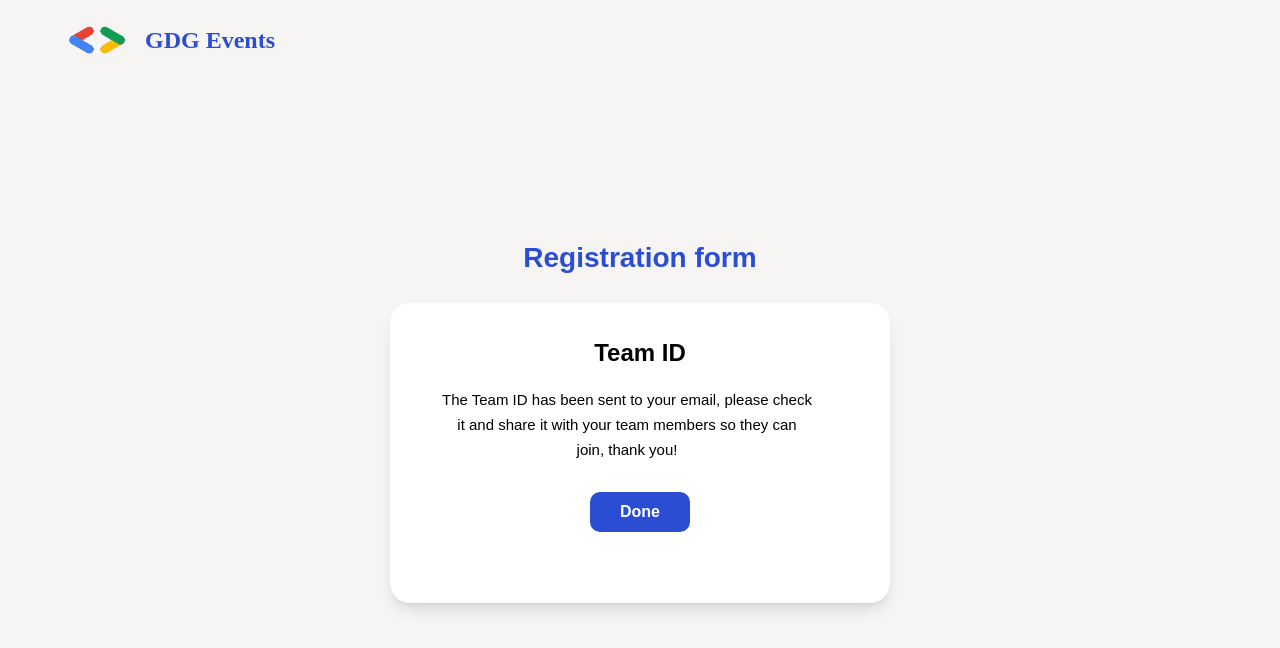
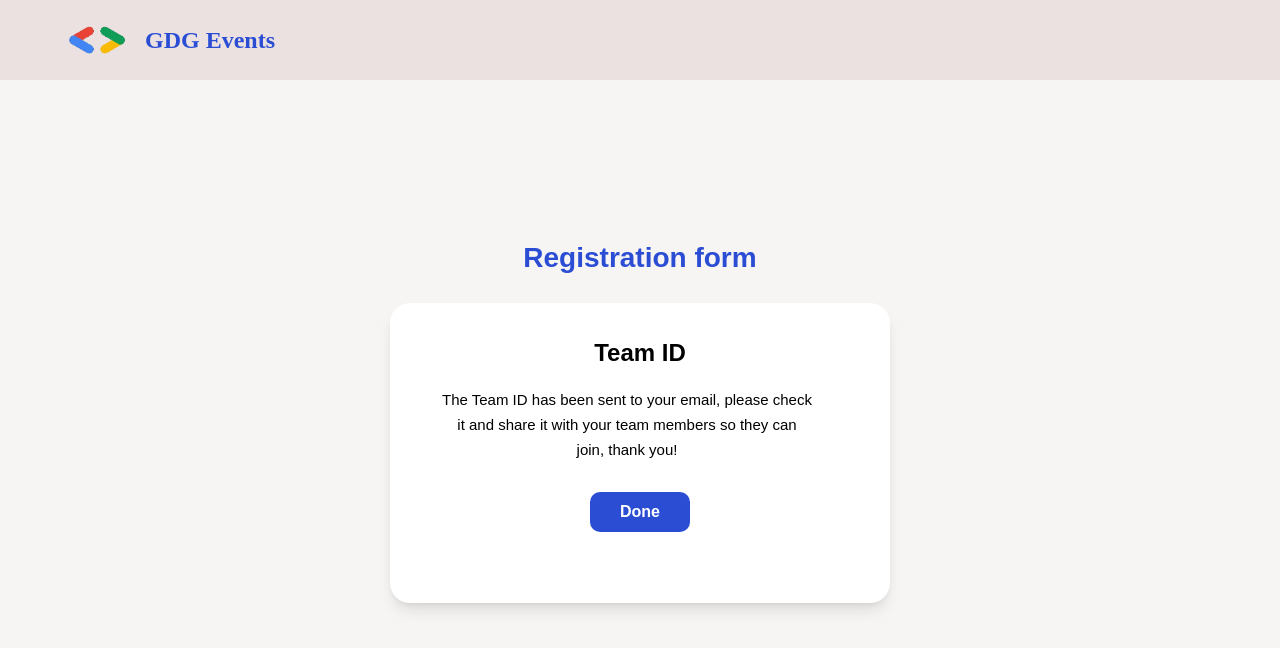
Before and after one commit to kingofdead6/Registration-System-front-end, a Vue app: page /teamcreated in a window 1280 px wide. Shown: the top 648 px of the page. Built offline with nearby package versions, Linux system fonts and the light colour scheme; a web font is replaced by a local one.

Commit message:
Update TeamCreated.vue

```diff
--- a/src/views/TeamCreated.vue
+++ b/src/views/TeamCreated.vue
@@ -10,7 +10,7 @@ const goToMainPage = () => {
 </script>
 
 <template>
-  <div class="bg-[#F7F4F4] h-screen flex flex-col justify-center items-center mt-[-100px]">
+  <div class=" h-screen flex flex-col justify-center items-center mt-[-100px]">
     <!-- Form Title -->
     <h2 class="text-[28px] font-bold text-[#2B4DD4] mb-6 mt-20">
       Registration form
```
